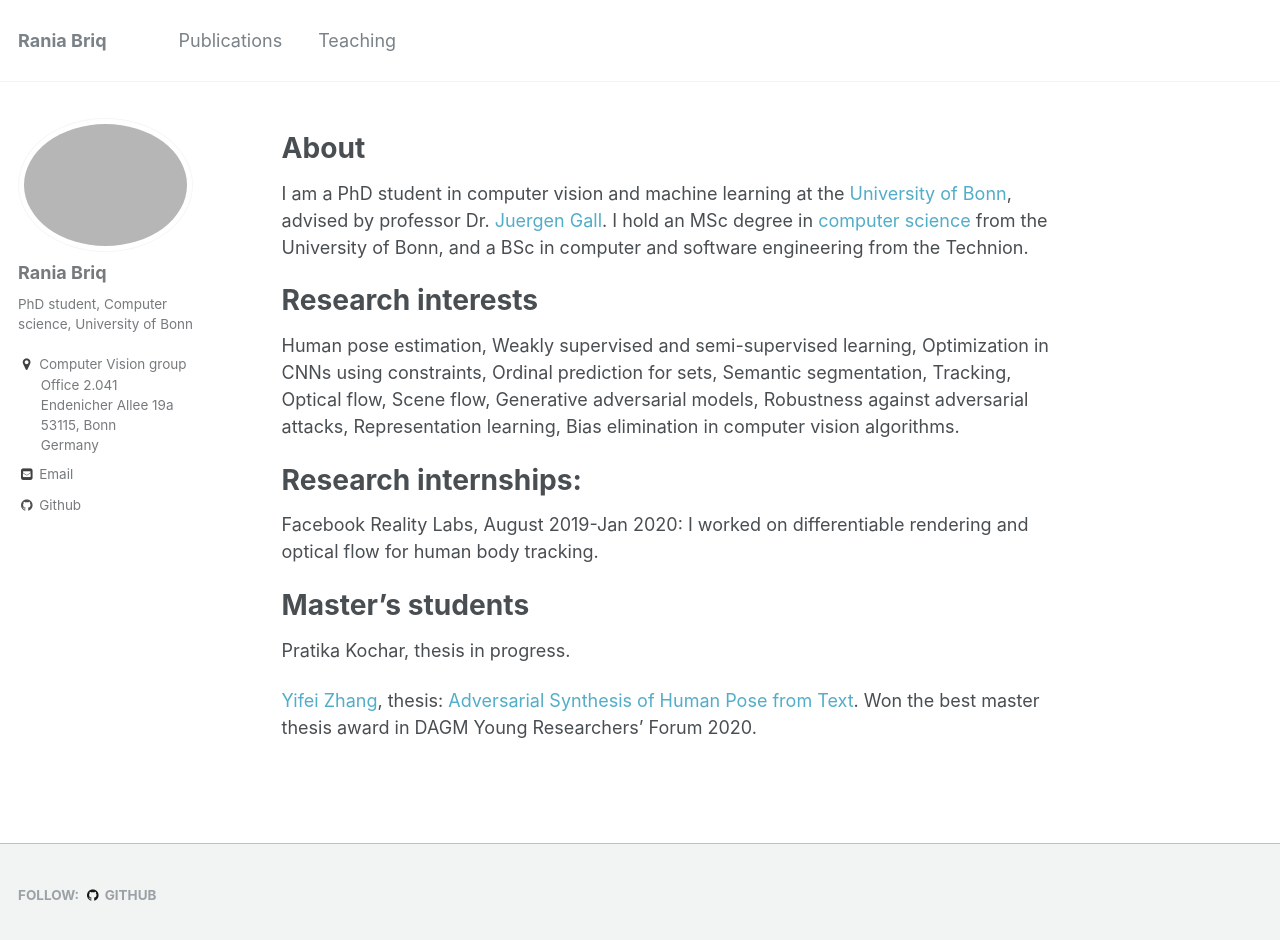
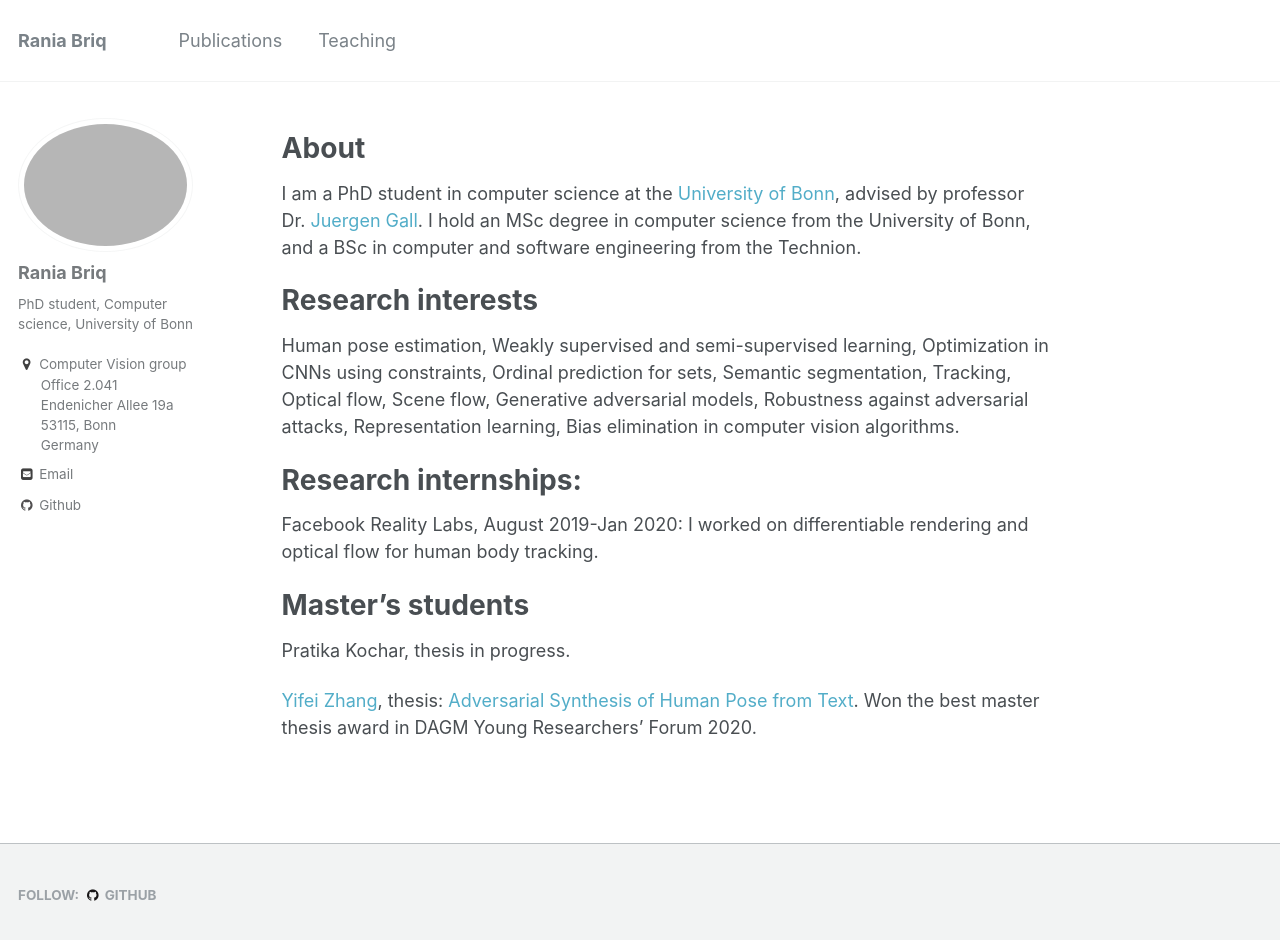
Before and after one commit to briqr/briqr.github.io, a Jekyll site: the page built from _pages/about.md, in a window 1280 px wide and 953 px high. Shown: the top 940 px of the window. Built offline with Jekyll 4.4.1, drawn with Linux system fonts in a browser that asks for light colours.

Commit message:
Update about.md

```diff
--- a/_pages/about.md
+++ b/_pages/about.md
@@ -15,7 +15,7 @@ redirect_from:
 
 About
 ======
-I am a PhD student in computer vision and machine learning at the [University of Bonn](https://www.uni-bonn.de/), advised by professor Dr. [Juergen Gall](https://pages.iai.uni-bonn.de/gall_juergen/). I hold an MSc degree in [computer science](https://www.informatik.uni-bonn.de/en) from the University of Bonn, and a BSc in computer and software engineering from the Technion.
+I am a PhD student in computer science at the [University of Bonn](https://www.uni-bonn.de/), advised by professor Dr. [Juergen Gall](https://pages.iai.uni-bonn.de/gall_juergen/). I hold an MSc degree in computer science from the University of Bonn, and a BSc in computer and software engineering from the Technion.
 
 
 Research interests
```
